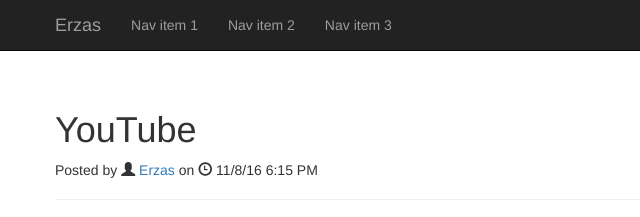
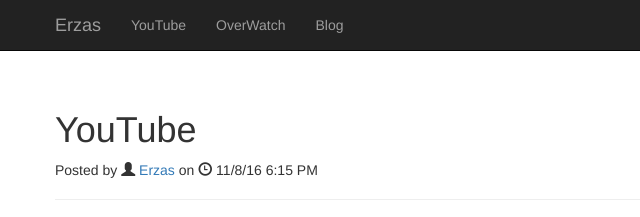
Before and after one commit to Erzas/Erzas.github.io, a plain HTML site: page YouTube.html in a window 1280 px wide. Shown: the top 217 px of the page, 0-640 px from the left. Drawn offline with Linux system fonts and the light colour scheme; grey boxes are pictures that could not be loaded.

Commit message:
Update and rename index.html to YouTube.html

```diff
--- a/index.html
+++ b/YouTube.html
@@ -39,16 +39,16 @@
 						<span class="icon-bar"></span>
 						<span class="icon-bar"></span>
 					</button>
-					<a class="navbar-brand" href="#">Erzas</a>
+					<a class="navbar-brand" href="https://erzas.github.io/">Erzas</a>
 				</div>
 				<!-- /.navbar-header -->
 
 				<!-- Collect the nav links, forms, and other content for toggling -->
 				<div class="collapse navbar-collapse" id="bs-example-navbar-collapse-1">
 					<ul class="nav navbar-nav">
-						<li><a href="#">Nav item 1</a></li>
-						<li><a href="#">Nav item 2</a></li>
-						<li><a href="#">Nav item 3</a></li>
+						<li><a href="https://erzas.github.io/YouTube">YouTube</a></li>
+						<li><a href="https://erzas.github.io/OverWatch">OverWatch</a></li>
+						<li><a href="https://erzas.github.io/Blog">Blog</a></li>
 					</ul>
 				</div>
 				<!-- /.navbar-collapse -->
```
